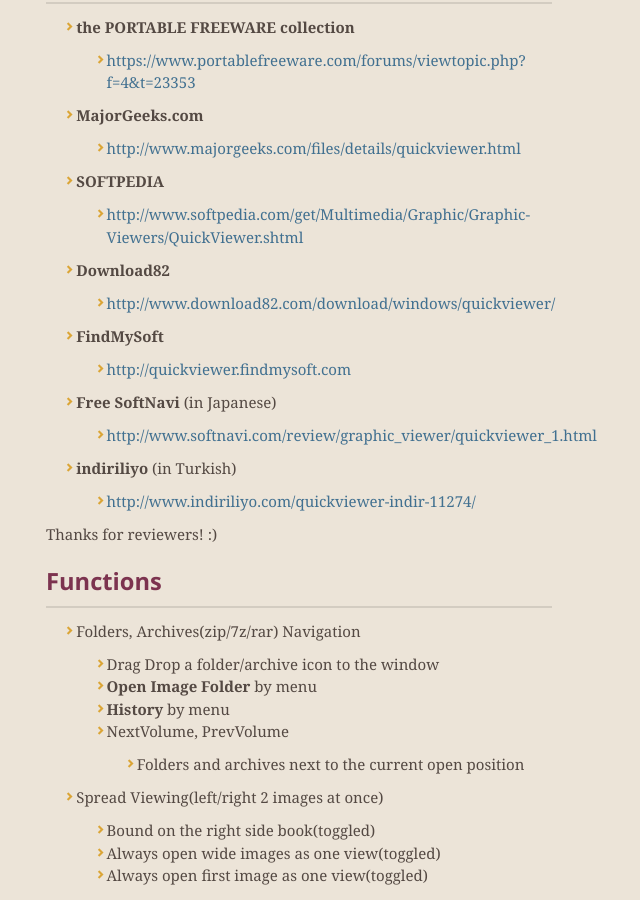
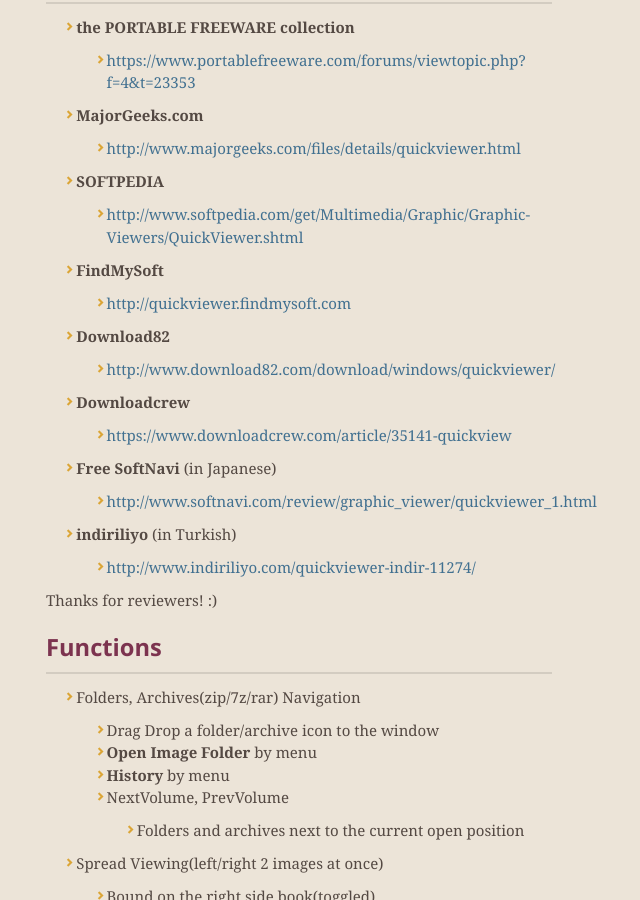
Before and after one commit to kanryu/quickviewer, a Jekyll site: the page built from docs/index.md, in a window 1280 px wide and 900 px high, scrolled down 1311 px. Shown: the whole window, without its empty margins (341-981 px from the left). Built offline with Jekyll 4.4.1, drawn with Linux system fonts in a browser that asks for light colours; nearby versions of some CDN libraries; our own code applies the rules of GitHub Pages for plain Markdown files.

Commit message:
Update index.md

```diff
--- a/docs/index.md
+++ b/docs/index.md
@@ -52,10 +52,12 @@ You can also clone the latest source code from **[this repository.](https://gith
     - [http://www.majorgeeks.com/files/details/quickviewer.html](http://www.majorgeeks.com/files/details/quickviewer.html)
 - **SOFTPEDIA**
     - [http://www.softpedia.com/get/Multimedia/Graphic/Graphic-Viewers/QuickViewer.shtml](http://www.softpedia.com/get/Multimedia/Graphic/Graphic-Viewers/QuickViewer.shtml)
+- **FindMySoft**
+    - [http://quickviewer.findmysoft.com](http://quickviewer.findmysoft.com)
 - **Download82**
     - [http://www.download82.com/download/windows/quickviewer/](http://www.download82.com/download/windows/quickviewer/)
-- **FindMySoft**
-    - [http://quickviewer.findmysoft.com](http://quickviewer.findmysoft.com)
+- **Downloadcrew**
+    - [https://www.downloadcrew.com/article/35141-quickview](https://www.downloadcrew.com/article/35141-quickview)
 - **Free SoftNavi** (in Japanese)
     - [http://www.softnavi.com/review/graphic_viewer/quickviewer_1.html](http://www.softnavi.com/review/graphic_viewer/quickviewer_1.html)
 - **indiriliyo** (in Turkish)
```
